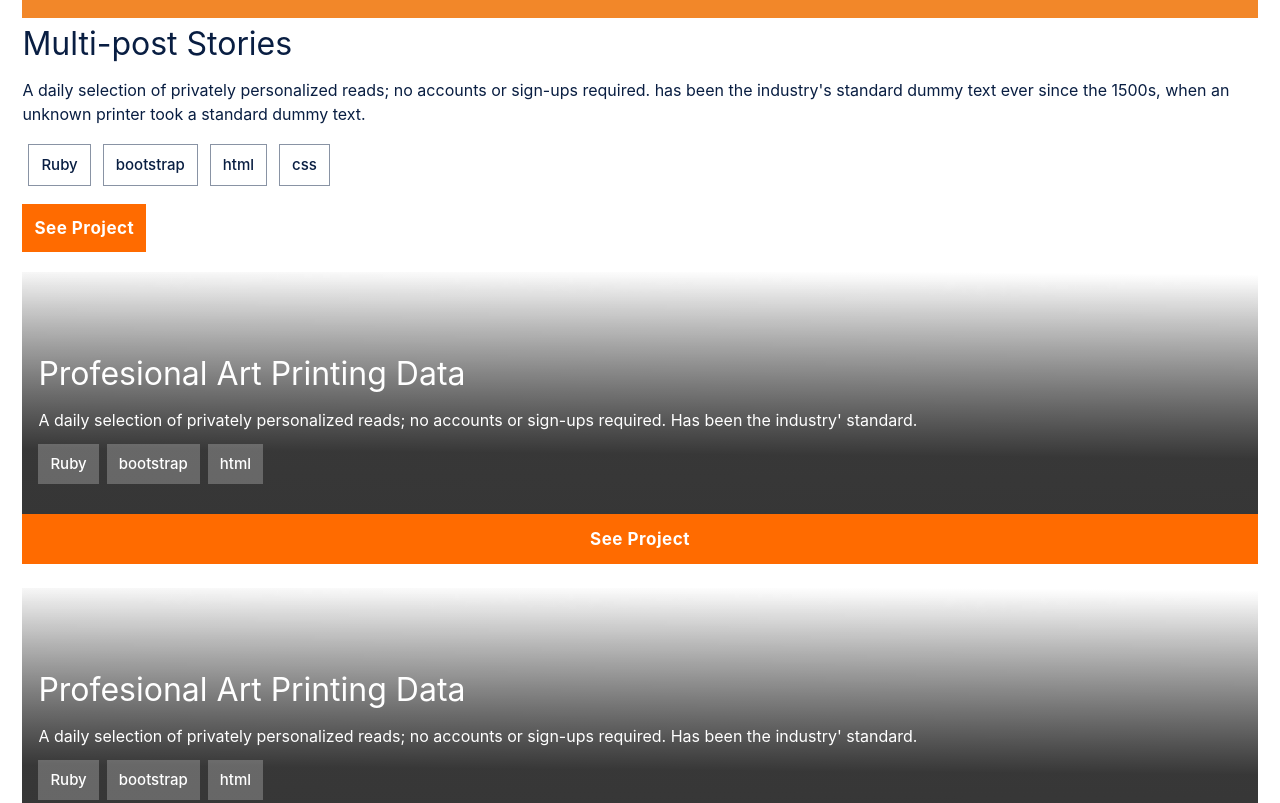
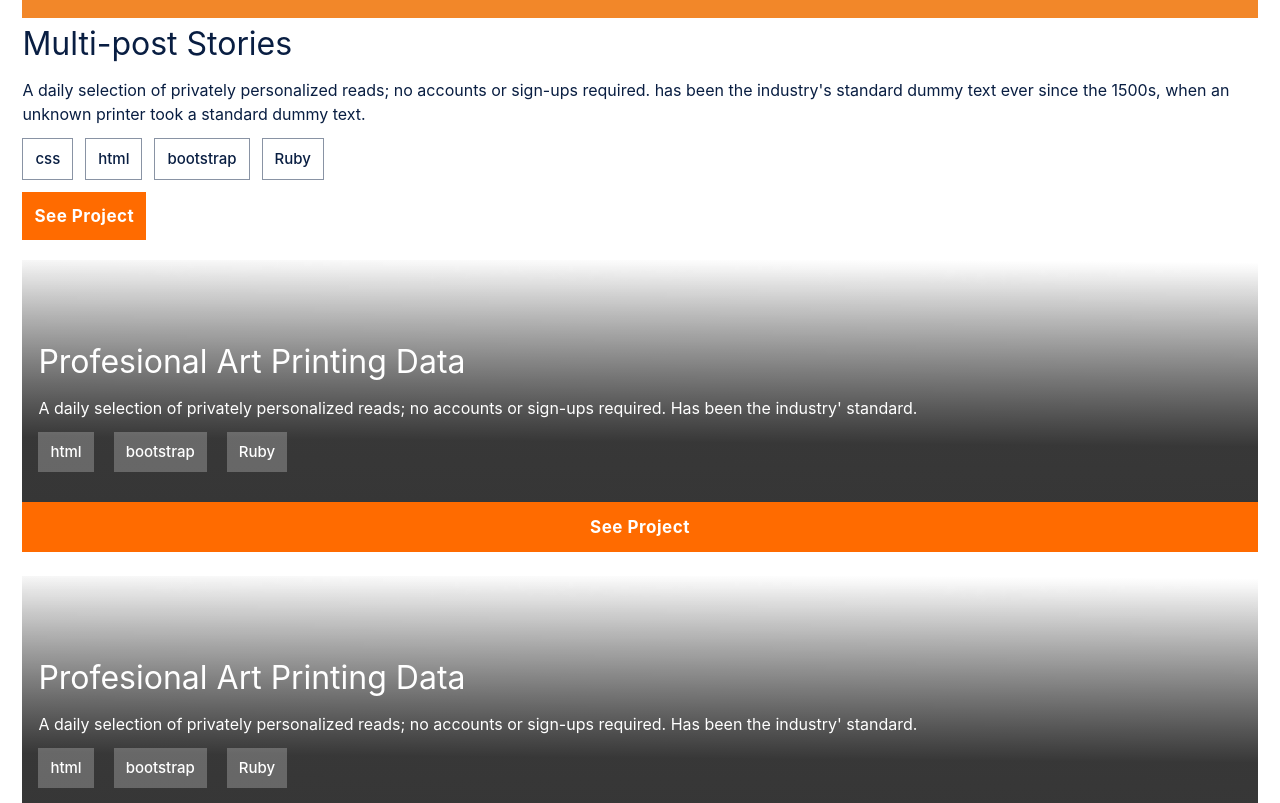
Before and after one commit to Abbas-Aljuaifari/The-Portfolio, a website: page index.html in a window 1280 px wide. Shown: the part 1840-2643 px from the top of the page. Drawn offline with Linux system fonts and the light colour scheme.

Commit message:
Install and fix linters and update the work-items in css

```diff
--- a/style.css
+++ b/style.css
@@ -7,8 +7,8 @@
   --font-white: #fff;
   --font-orange: #ff6b00;
   --font-blue: #091e42;
-  --font-contact-form: #172B4D;
-  --font-black: #000000;
+  --font-contact-form: #172b4d;
+  --font-black: #000;
 }
 
 /* Base */
@@ -197,6 +197,8 @@ ul {
 }
 
 .work-tag-list {
+  display: flex;
+  flex-direction: row;
   align-items: center;
   padding: 0;
   gap: 12px;
@@ -213,8 +215,6 @@ ul {
   font-size: 15px;
   line-height: 20px;
   color: var(--font-blue);
-  float: right;
-  margin: 6px;
 }
 
 .project-button {
@@ -470,8 +470,8 @@ ul {
   color: #5b5957;
 }
 
-footer ul{
- justify-content: center;
+footer ul {
+  justify-content: center;
 }
 
 .form-media-icons {
@@ -480,7 +480,7 @@ footer ul{
   width: 100%;
   justify-content: center;
   align-items: center;
-  border-top: 1px solid #DFE1E6;
+  border-top: 1px solid #dfe1e6;
   padding-top: 4vh;
   padding-bottom: 4vh;
   color: #505f79;
```
Also changed, not shown: index.html (+2 -0 lines).
